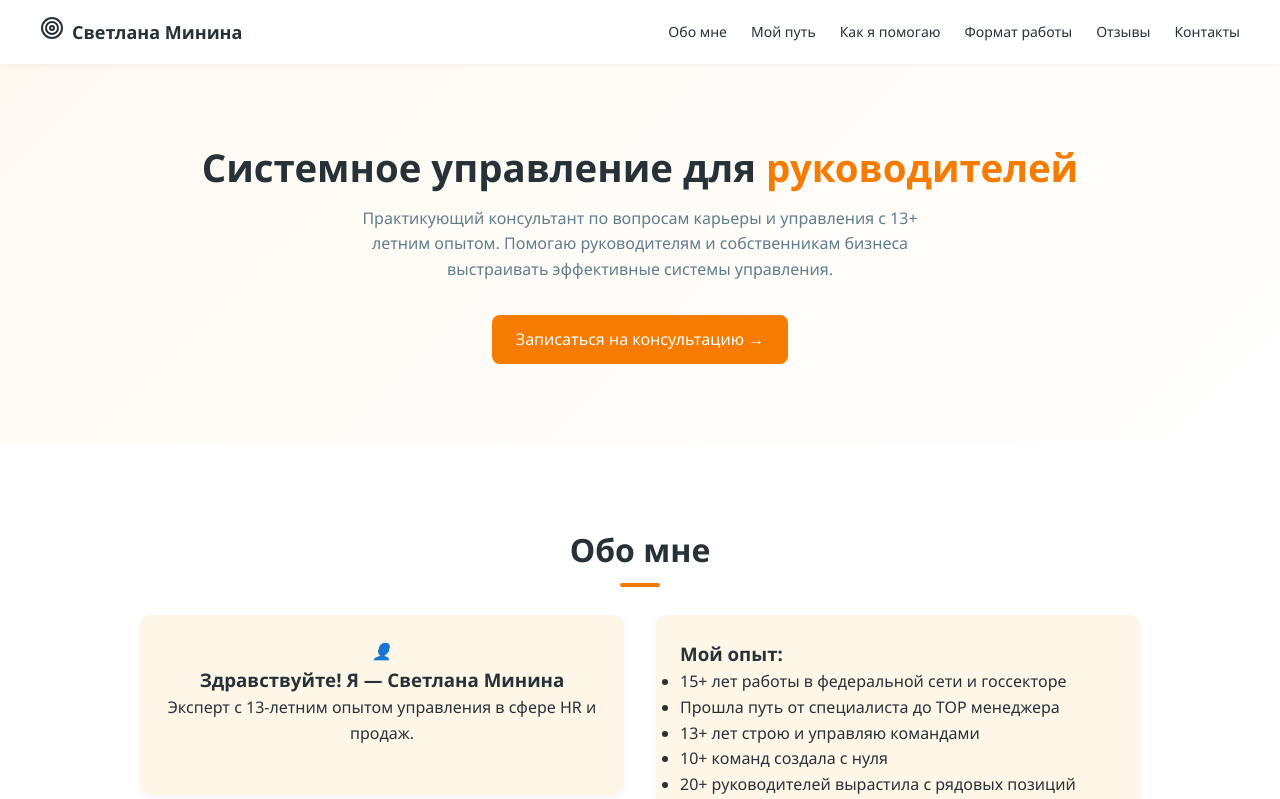
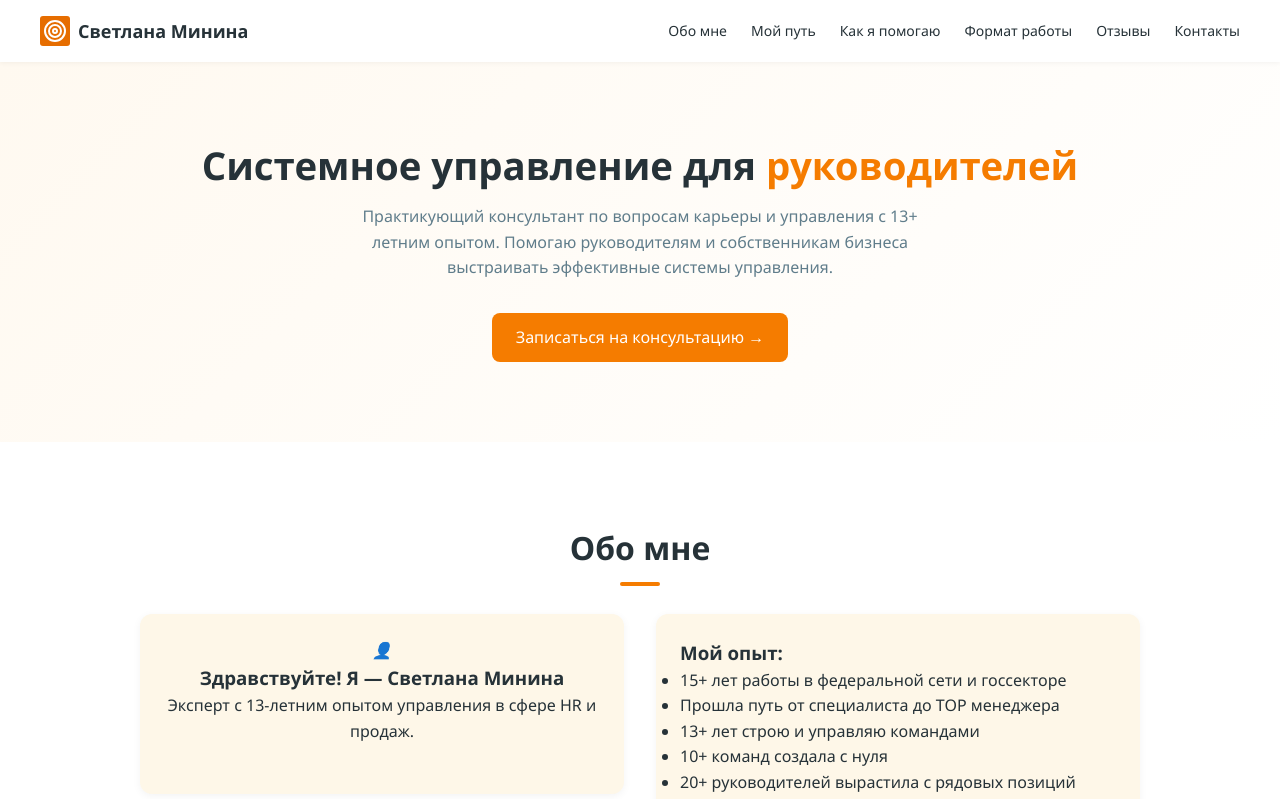
Before and after one commit to ECS1PLE/SvetlanaMinina, a React (Vite) app: page / in a window 1280 px wide. Shown: the top 799 px of the page. Built offline with nearby package versions, Linux system fonts and the light colour scheme.

Commit message:
Fix Header And Photos

```diff
--- a/src/components/Header.tsx
+++ b/src/components/Header.tsx
@@ -4,8 +4,15 @@ export const Header: React.FC = () => {
   return (
     <header className="header">
       <div className="logo">
-        <div>
-          <span style={{ marginTop: "auto" }}>
+        <div
+          style={{
+            backgroundColor: "#e66d00",
+            width: "30px",
+            height: "30px",
+            borderRadius: "3px",
+            display: "flex",
+          }}
+        >
           <svg
             xmlns="http://www.w3.org/2000/svg"
             width="24"
@@ -18,13 +25,18 @@ export const Header: React.FC = () => {
             stroke-linejoin="round"
             className="lucide lucide-target w-6 h-6 text-white"
             aria-hidden="true"
-              style={{ marginTop: "auto" }}
+            style={{
+              marginTop: "auto",
+              marginBottom: "auto",
+              marginLeft: "auto",
+              marginRight: "auto",
+              color: "white",
+            }}
           >
             <circle cx="12" cy="12" r="10"></circle>
             <circle cx="12" cy="12" r="6"></circle>
             <circle cx="12" cy="12" r="2"></circle>
           </svg>
-          </span>
         </div>
         <span>Светлана Минина</span>
       </div>
```
Lines whose indentation alone changed are shown as unchanged.
